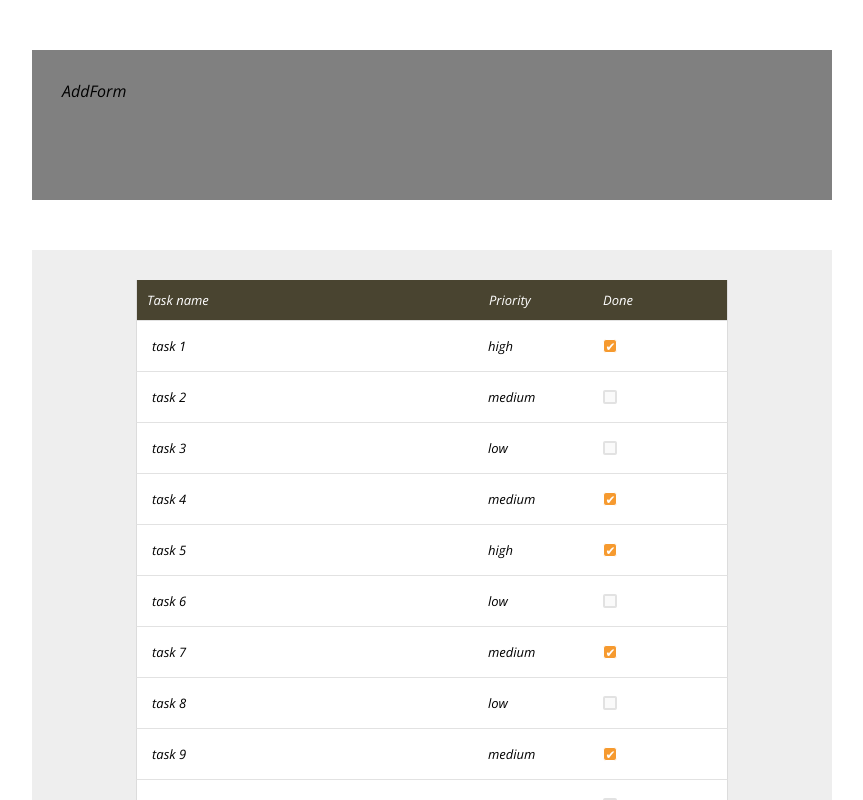
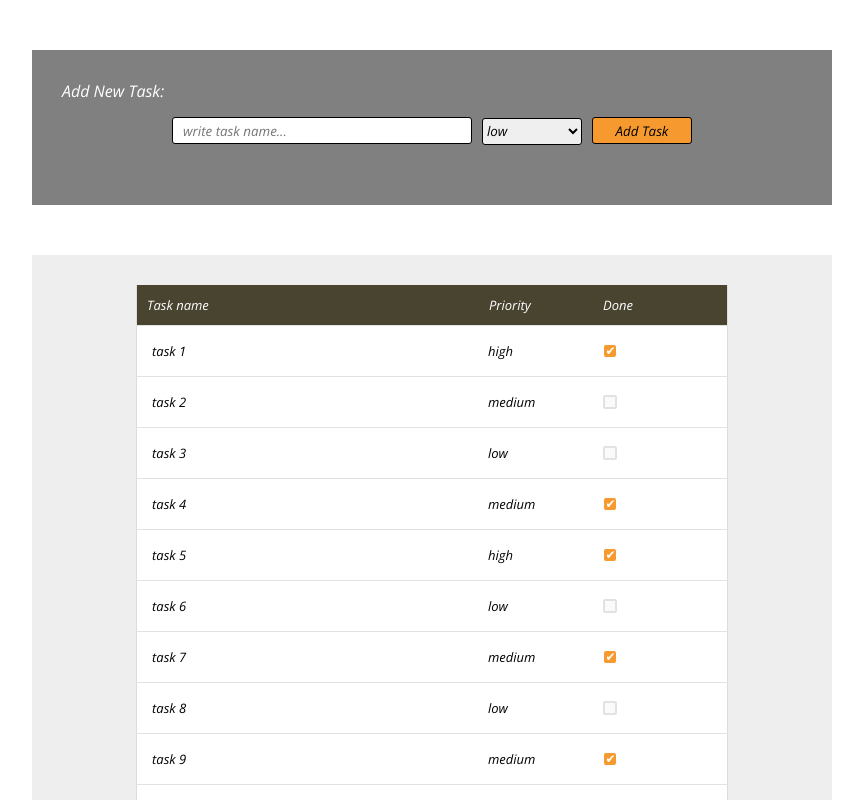
Before and after one commit to majkelsen/PolSourceTask, a React (Create React App) app: page / in a window 1280 px wide. Shown: the top 800 px of the page, without its empty margins (208-1071 px from the left). Built offline with nearby package versions, Linux system fonts and the light colour scheme.

Commit message:
task adding component with simple validation

```diff
--- a/src/App.js
+++ b/src/App.js
@@ -1,20 +1,15 @@
 import React from 'react';
 import './style/App.css';
-// import image from './directStyle.png'
 
 import DataTable from './components/DataTable.js'
-import AddForm from './components/AddForm.js'
+
 
 const App = () => {
   return (
     <div className="App">
-      <AddForm />
       <DataTable />
-      {/* <img src={image} alt="directStyle" /> */}
     </div>
   );
 }
 
-
-
 export default App;
--- a/src/components/AddForm.js
+++ b/src/components/AddForm.js
@@ -1,12 +1,132 @@
-import React from 'react';
+import React, { Component } from 'react';
 import '../style/AddForm.css';
 
-function AddForm() {
-  return (
-    <div className='addForm'>
-      <p>AddForm</p>
-    </div>
-  );
+class AddForm extends Component {
+  state = {
+    taskName: '',
+    taskValue: 3,
+
+    importantValues: [{ id: 0, value: 1, text: 'high' }, { id: 1, value: 2, text: 'medium' }, { id: 2, value: 3, text: 'low' }],
+
+    validator: false,
+    resultMessage: ""
+  }
+
+  handleTaskName = (e) => {
+    this.setState({
+      taskName: e.target.value,
+    })
+  }
+
+  changeTaskValue = (e) => {
+    this.setState({
+      taskValue: e.target.value,
+    })
+
+  }
+
+  formValidation() {
+    let { taskName } = this.state
+
+    let taskShort = false
+    let taskLong = false
+    let taskIncorrect = false
+    let message = ''
+    let correct = false
+
+    //1st check
+    if (taskName.length > 8) {
+      taskShort = true;
+      //2nd check
+      if (taskName.length < 40) {
+        taskLong = true;
+        //3rd check
+        if (taskName.indexOf('.') === -1) {
+          taskIncorrect = true;
+        } else {
+          message = "Task cannot contain dots!"
+        }
+      } else {
+        message = "Task too long - max 40 chars!"
+      }
+    } else {
+      message = "Task too short - min 8 chars!"
+    }
+
+    //if all true, then success
+    if (taskShort && taskLong && taskIncorrect) {
+      correct = true
+      message = "Task added successfully!"
+    }
+
+    //sending results
+    this.setState({
+      validator: correct,
+      resultMessage: message
+    })
+
+    return correct
+  }
+
+  handleAddTask = () => {
+    //validation set
+    let validationCheck = this.formValidation()
+    if (validationCheck) {
+      let { taskName, taskValue } = this.state
+
+      //calculating biggest ID in database, and set +1 to new task
+      let calculateID = this.props.tasks.map((item) => item.id)
+      calculateID = calculateID.sort((a, b) => {
+        if (a < b) return 1;
+        if (a > b) return -1;
+        return 0
+      })
+      calculateID = calculateID.slice(0, 1)
+      calculateID = (calculateID * 1) + 1
+
+      //creating new object to add
+      let newTask = { id: calculateID, text: taskName, important: taskValue * 1, done: false }
+      const add = this.props.add(newTask)
+      if (add) {
+        this.setState({
+          taskName: '',
+          taskValue: 3,
+        })
+      }
+
+    }
+
+  }
+
+  render() {
+    let resultMessageClass = 'checkMessage'
+    if (this.state.validator) {
+      resultMessageClass = 'checkMessage success'
+    } else {
+      resultMessageClass = 'checkMessage fail'
+    }
+
+    return (
+      <div className='addForm'>
+        <div className="addFormTitle">Add New Task:</div>
+
+        <div className="ingredients">
+          <input type="text" placeholder="write task name..." value={this.state.taskName} onChange={this.handleTaskName} />
+
+          <select className="importantSelector" name="importantSelector" value={this.state.taskValue} onChange={this.changeTaskValue} >
+            {this.state.importantValues.map((item) =>
+              <option key={item.id} value={item.value}>{item.text}</option>
+            )}
+          </select>
+
+          <button onClick={this.handleAddTask}>Add Task</button>
+        </div>
+
+        <div className={resultMessageClass}>{this.state.resultMessage}</div>
+      </div>
+    )
+
+  }
 }
 
 export default AddForm;
--- a/src/components/DataTable.js
+++ b/src/components/DataTable.js
@@ -1,12 +1,11 @@
 import React, { Component } from 'react';
 import '../style/DataTable.css';
+import AddForm from './AddForm.js'
 import Task from './Task.js';
 import TablePager from './TablePager';
 
-// const DataTable = (props) => {
 class DataTable extends Component {
   state = {
-    couter: 5,
     tasks: [
       {
         id: 0,
@@ -22,7 +21,7 @@ class DataTable extends Component {
       { id: 6, text: "task 7", important: 2, done: true },
       { id: 7, text: "task 8", important: 3, done: false },
       { id: 8, text: "task 9", important: 2, done: true },
-      { id: 9, text: "task 10", important: 1, done: false },
+      { id: 6666, text: "task 10", important: 1, done: false },
       { id: 10, text: "task 11", important: 2, done: true },
       { id: 11, text: "task 12", important: 1, done: false },
     ],
@@ -35,9 +34,17 @@ class DataTable extends Component {
     rowsTo: 10,
   }
 
+  addTask = (newTask) => {
+    this.setState(prevState => ({
+      tasks: [...prevState.tasks, newTask]
+    }))
+    console.log('potwierdzonko dodania taska')
+    // console.log(this.state.tasks)
+    return true
+  }
+
   deleteTask = (id) => {
     // console.log("delete elementu o id " + id);
-
     let tasks = [...this.state.tasks];
     tasks = tasks.filter(task => task.id !== id)
     this.setState({
@@ -47,7 +54,6 @@ class DataTable extends Component {
 
   changeTaskStatus = (id) => {
     // console.log("change w stanie elementu o id " + id);
-
     let tasks = Array.from(this.state.tasks);
     tasks.forEach(task => {
       if (task.id === id) {
@@ -194,6 +200,9 @@ class DataTable extends Component {
 
 
     return (
+      <>
+        <AddForm tasks={this.state.tasks} add={this.addTask} />
+
         <div className='dataTable' >
           <section className="tableRow first">
             <div className="columnFirst" onClick={this.tableSort} id="byText">Task name</div>
@@ -203,6 +212,7 @@ class DataTable extends Component {
           {taskList}
           <TablePager state={this.state} sizeSwitcher={this.sizeSwitcher} pageBack={this.pageBack} pageNext={this.pageNext} />
         </div>
+      </>
     )
   }
 }
--- a/src/style/AddForm.css
+++ b/src/style/AddForm.css
@@ -4,4 +4,62 @@
   width: 800px;
   min-height: 150px;
   background-color: grey;
+  display: flex;
+  flex-direction: column;
 }
+
+.addFormTitle{
+  font-weight: 1000px;
+  color: white;
+}
+
+.ingredients{
+  margin: 0 auto;
+  padding: 15px;
+}
+
+.ingredients * {
+  border: 1px solid black;
+  border-radius: 3px;
+}
+
+.ingredients input{
+  width: 300px;
+  padding: 2px 10px;
+  height: 27px;
+}
+
+.ingredients select{
+  width: 100px;
+  height: 27px;
+  margin: 0 10px;
+  cursor: pointer;
+}
+
+.ingredients button{
+  width: 100px;
+  height: 27px;
+  background-color: #F69A2F;
+  cursor: pointer;
+}
+
+.ingredients button:hover{
+  background-color: #d18227;
+  box-shadow: 0 0 3px 1px black;
+}
+
+
+.checkMessage{
+  margin: 0 auto;
+  font-size: 13px;
+  height: 15px;
+  line-height: 15px;
+}
+
+.checkMessage.success{
+  color: greenyellow;
+}
+
+.checkMessage.fail{
+  color: red;
+}
```
Also changed, not shown: 1 other file (tests, documents, lock files or other folders). Lines whose indentation alone changed are shown as unchanged.
